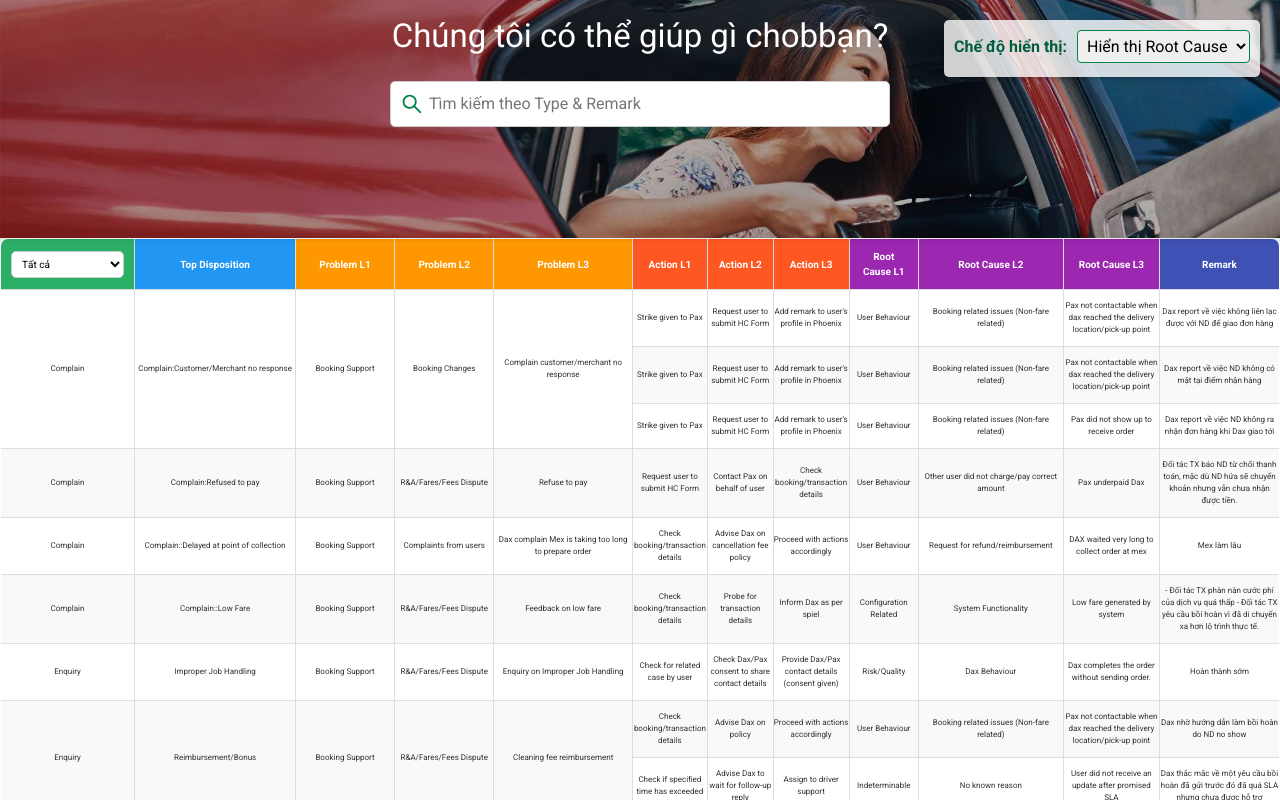
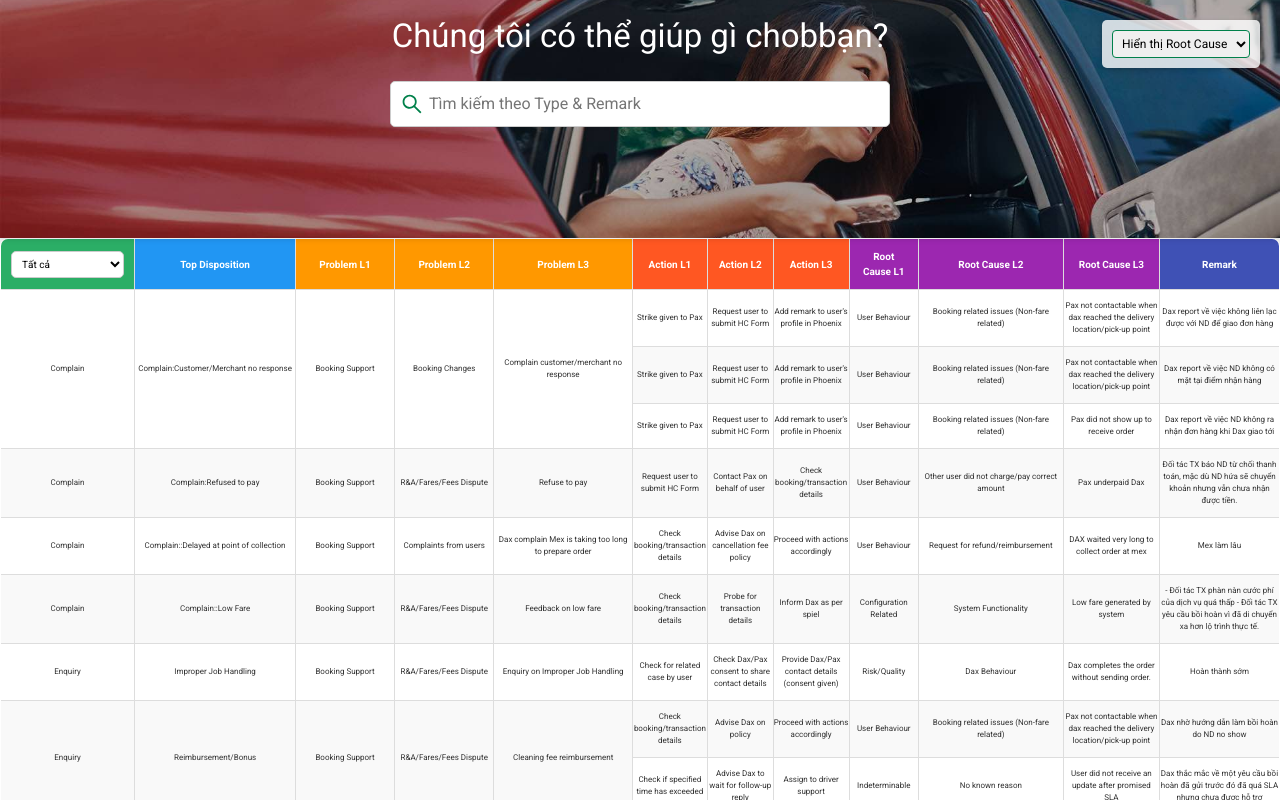
Before and after one commit to concentrix1810/PLC, a React (Create React App) app: page / in a window 1280 px wide. Shown: the top 800 px of the page. Built offline with nearby package versions, Linux system fonts and the light colour scheme.

Commit message:
update11
update11

```diff
--- a/src/DeposionFB.js
+++ b/src/DeposionFB.js
@@ -292,7 +292,6 @@ const DeposionFB = () => {
         )}
 
         <div className="display-mode-container">
-          <label htmlFor="display-mode-select">Chế độ hiển thị:</label>
           <select
             id="display-mode-select"
             value={displayMode}
--- a/src/styles.css
+++ b/src/styles.css
@@ -373,7 +373,7 @@ tbody td:hover {
   padding: 5px; /* Đệm cho ô chọn */
   border: 1px solid #00804a; /* Đường viền màu xanh */
   border-radius: 4px; /* Bo tròn các góc */
-  font-size: 16px; /* Kích thước chữ */
+  font-size: 12px; /* Kích thước chữ */
   cursor: pointer; /* Con trỏ chuột khi di chuột qua */
   transition: border-color 0.3s; /* Hiệu ứng chuyển tiếp cho đường viền */
 }
```
